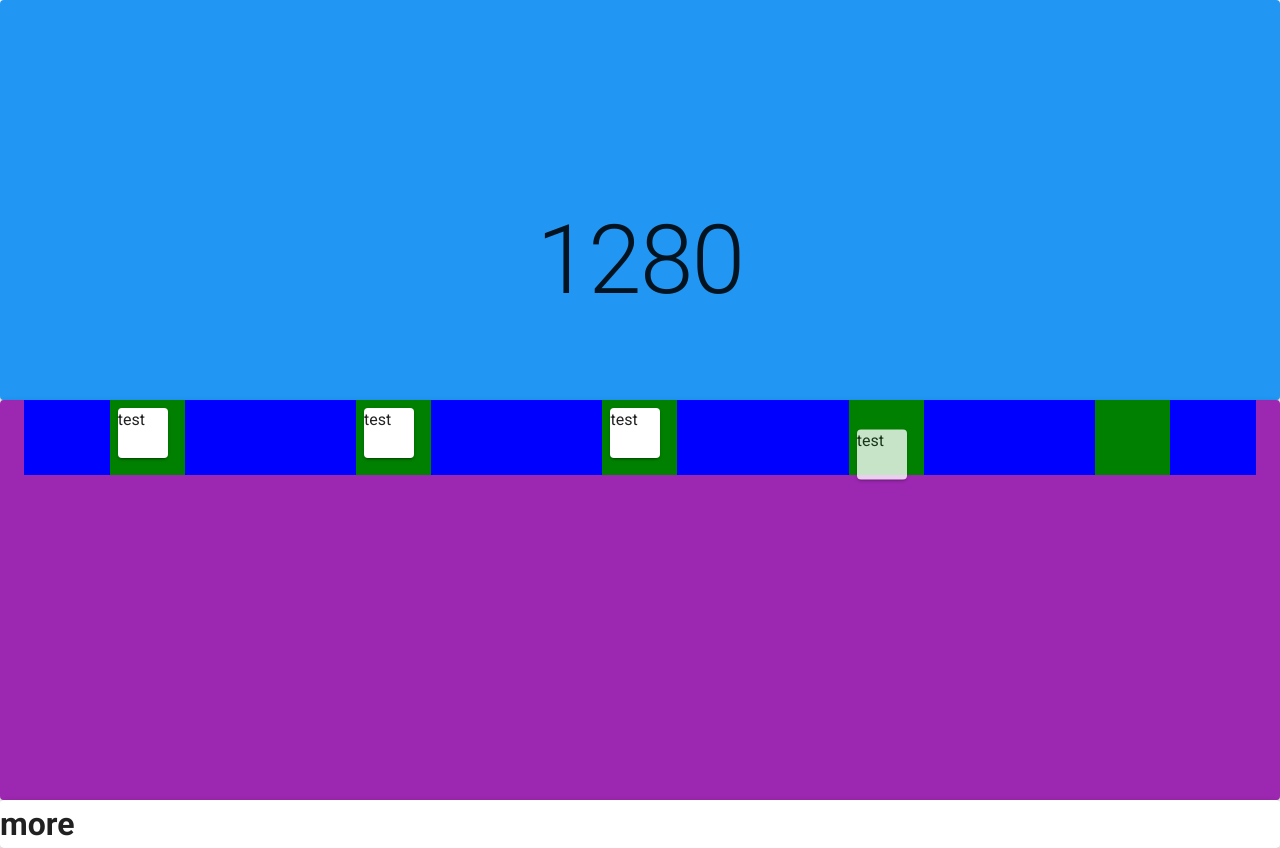
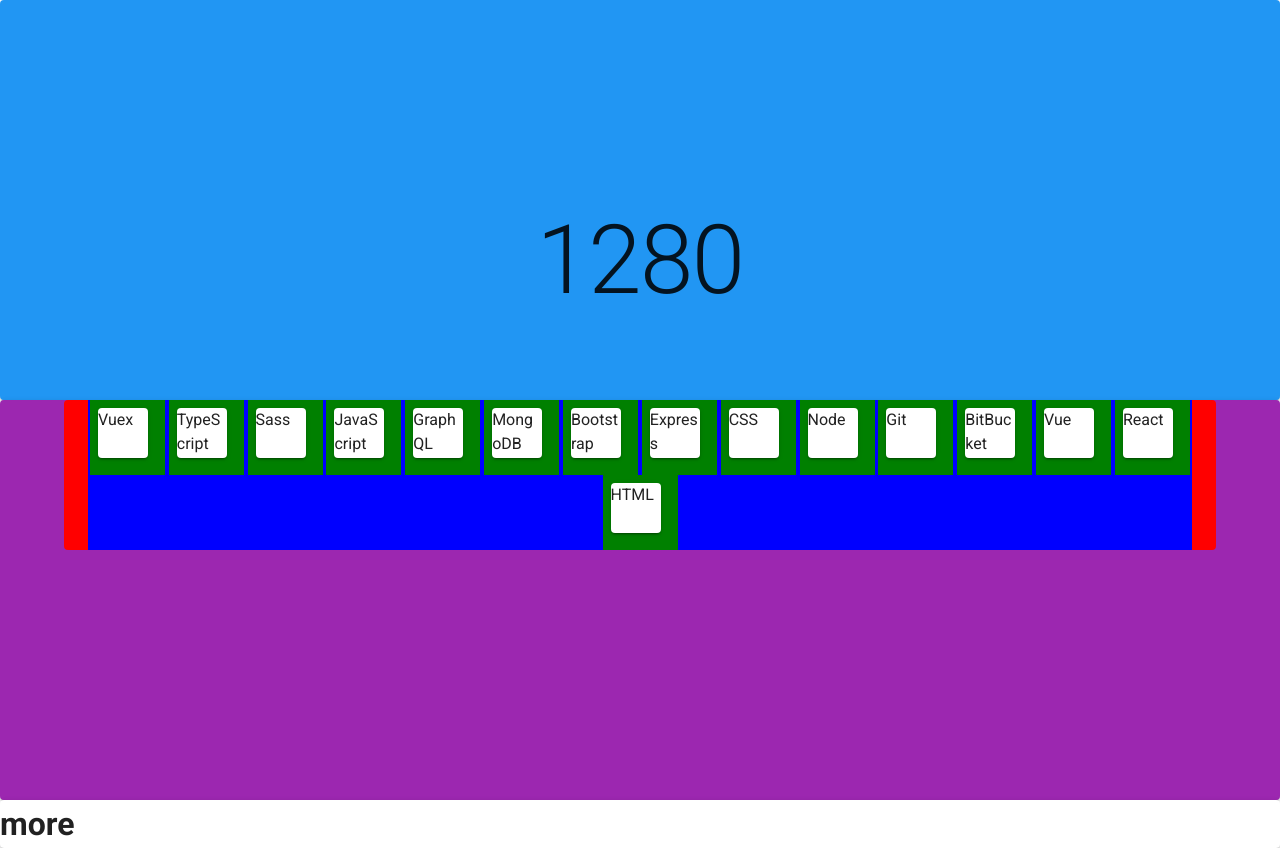
Before and after one commit to musicteachj/new-port, a Vue app: page / in a window 1280 px wide. Built offline with nearby package versions, Linux system fonts and the light colour scheme.

Commit message:
randomize array, code cleanup, add data

```diff
--- a/src/views/Home.vue
+++ b/src/views/Home.vue
@@ -14,29 +14,6 @@
         </v-row>
       </v-col>
     </v-card>
-    <!-- <v-card
-      id="topTwo"
-      :height="window.height / 2"
-      :width="window.width"
-      color="purple"
-      class="d-flex align-content-start flex-wrap"
-    >
-      <v-col cols="12">
-        <v-row class="ml-3 mr-3 justify-center" style="background-color:blue">
-          <div
-            v-for="m in 5"
-            :key="m"
-            class="pa-2 mx-auto divIt"
-          >
-            <transition name="nameNew">
-              <v-card v-once width="50" height="50" v-if="testShow(randId())">
-                <p>test</p>
-              </v-card>
-            </transition>
-          </div>
-        </v-row>
-      </v-col>
-    </v-card> -->
 
     <v-card
       id="topTwo"
@@ -45,7 +22,7 @@
       color="purple"
       class="d-flex align-content-start flex-wrap"
     >
-      <v-col cols="12">
+      <v-col cols="12" class="mx-auto" style="background-color:red; max-width: 90% !important;">
         <v-row class="ml-3 mr-3 justify-center" style="background-color:blue">
           <div
             v-for="s in shows"
@@ -54,7 +31,7 @@
           >
             <transition name="nameNew">
               <v-card v-once width="50" height="50" v-if="s.show">
-                <p>test</p>
+                <p>{{s.tech}}</p>
               </v-card>
             </transition>
           </div>
@@ -74,7 +51,7 @@
 <script lang="ts">
 import Vue from 'vue';
 import Component from 'vue-class-component';
-import { set } from 'vue/types/umd';
+// import { set } from 'vue/types/umd';
 
 @Component({})
 export default class Home extends Vue {
@@ -85,20 +62,22 @@ export default class Home extends Vue {
   };
   showName = false;
   shows: any = [
-    {show: false, id: 1},
-    {show: false, id: 2},
-    {show: false, id: 3},
-    {show: false, id: 4},
-    {show: false, id: 5},
+    {show: false, id: 1, tech: "HTML"},
+    {show: false, id: 2, tech: "CSS"},
+    {show: false, id: 3, tech: "Sass"},
+    {show: false, id: 4, tech: "JavaScript"},
+    {show: false, id: 5, tech: "TypeScript"},
+    {show: false, id: 6, tech: "Express"},
+    {show: false, id: 7, tech: "GraphQL"},
+    {show: false, id: 8, tech: "MongoDB"},
+    {show: false, id: 9, tech: "Bootstrap"},
+    {show: false, id: 10, tech: "Vue"},
+    {show: false, id: 11, tech: "React"},
+    {show: false, id: 12, tech: "Vuex"},
+    {show: false, id: 13, tech: "Git"},
+    {show: false, id: 14, tech: "Node"},
+    {show: false, id: 15, tech: "BitBucket"},
   ]
-  // show1 = false;
-  // show2 = false;
-  // show3 = false;
-  // show4 = false;
-  // show5 = false;
-
-  numArr: Array<number> = [1,2,3,4,5,6,7,8,9,10,11,12,13,14,15,16,17,18,19,20,21,22,23,24,25,26,27,28,29,30];
-
 
   // COMPUTED -------------------------
   get nameFontSize() {
@@ -137,25 +116,7 @@ export default class Home extends Vue {
   }
 
   mounted() {
-    this.timeOutFunc();
-
-    // setTimeout(() => {
-    //   this.showName = true
-    // }, 1000);
-    // setTimeout(() => {
-    //   this.show1 = true
-    // }, 1100);
-    // setTimeout(() => {
-    //   this.show2 = true
-    // }, 1200)
-    // setTimeout(() => {
-    //   this.show = true
-    // }, 1000);
-    // setTimeout(() => {
-    //   this.show1 = true
-    // }, 1500)
-    // this.show = true;
-    // this.show1 = true;
+    this.newTimeOutFunc();
   }
 
   destroyed() {
@@ -163,121 +124,31 @@ export default class Home extends Vue {
   }
 
   // METHODS --------------------------
-  timeOutFunc() {
+  newTimeOutFunc() {
     let timer = 1500;
-    setTimeout(() => {
-      this.showName = true;
-    //   for (const s of this.shows) {
-    //   console.log(s);
-    //    setTimeout(() => {
-    //     s.show = true
-    //   }, 1000);
-    // }
-    }, 1000);
-    // setTimeout(() => {
-    //   this.shows[0].show = true
-    // }, 1500);
-    //  setTimeout(() => {
-    //   this.shows[1].show = true
-    // }, 2000);
-    //  setTimeout(() => {
-    //   this.shows[2].show = true
-    // }, 2500);
-    //  setTimeout(() => {
-    //   this.shows[3].show = true
-    // }, 3000);
-    //  setTimeout(() => {
-    //   this.shows[4].show = true
-    // }, 3500)
+    let idNumber = 1;
 
     setTimeout(() => {
-      this.showName = true;
+      this.showName = true
+    }, 1000);
+
+    // Randomizes array
+    for (let i = this.shows.length - 1; i > 0; i--) {
+        const j = Math.floor(Math.random() * (i + 1));
+        [this.shows[i], this.shows[j]] = [this.shows[j], this.shows[i]];
+    }
+
+    for (let i = 0; i < this.shows.length; i++) {
       for (const s of this.shows) {
-        console.log(s);
-        timer = timer += 500;
-        setTimeout(() => {
-          s.show = true;
-        }, timer);
+        if (s.id === idNumber) {
+          timer = timer += 150;
+          idNumber = idNumber += 1;
+          setTimeout(() => {
+            s.show = true
+          }, timer);
+        }
       }
-    }, 1000)
-
-    // setTimeout(() => {
-    //   console.log(this.shows[0].show1);
-    //   this.shows[0].show1 = true
-    // }, 2000);
-    // setTimeout(() => {
-    //   this.shows[1].show2 = true
-    // }, 2500)
-    // setTimeout(() => {
-    //   this.shows[2].show3 = true
-    // }, 3000)
-    // setTimeout(() => {
-    //   this.shows[3].show4 = true
-    // }, 3500)
-    // setTimeout(() => {
-    //   this.shows[4].show5 = true
-    // }, 4000)
-
-    // setTimeout(() => {
-    //   this.showName = true
-    //   setTimeout(() => {
-    //     this.show1 = true
-    //      setTimeout(() => {
-    //       this.show2 = true
-    //        setTimeout(() => {
-    //         this.show3 = true
-    //          setTimeout(() => {
-    //           this.show4 = true
-    //           setTimeout(() => {
-    //             this.show5 = true
-    //           }, 4000)
-    //         }, 3500)
-    //       }, 3000)
-    //     }, 2500)
-    //   }, 2000);
-    // }, 1000);
-  }
-
-  testShow(m: any) {
-    console.log("Fire testShow")
-    if (m === 1) return this.show1;
-    if (m === 2) return this.show2;
-    if (m === 3) return this.show3;
-    if (m === 4) return this.show4;
-    if (m === 5) return this.show5;
-  }
-
-  // t(item: any) {
-  //   if (item === 2) {
-  //     return "show"
-  //   } else {
-  //     return "show1"
-  //   }
-  // }
-
-  // conditionalName(item: any) {
-  //   if (item === 1) {
-  //     return "name"
-  //   } else {
-  //     return "nameNew"
-  //   }
-  // }
-
-  // test(rec: number) {
-  //   console.log(rec);
-
-  //   if (rec % 2 == 0) {
-  //     console.log("this worked");
-  //     return "name";
-  //   } else {
-  //     return "nothing"
-  //   }
-
-  // }
-
-  randId() {
-    console.log("Fire randId")
-    return Math.floor((Math.random() * 5) + 1);
+    }
   }
 
   handleResize() {
@@ -307,7 +178,7 @@ export default class Home extends Vue {
   transition: all 1s cubic-bezier(1.0, 0.5, 0.8, 1.0);
 }
 .nameNew-enter, .nameNew-leave-to {
-  transform: translateY(100px);
+  transform: translateY(-100px);
   opacity: 0;
 }
 
```
